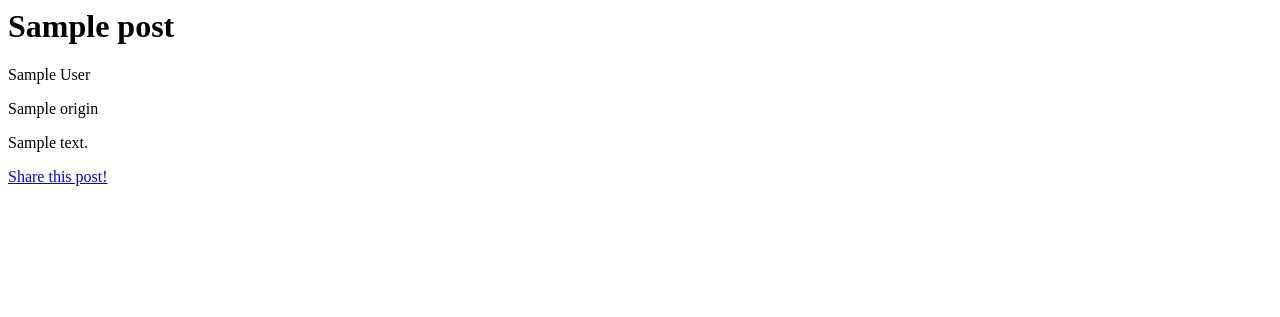
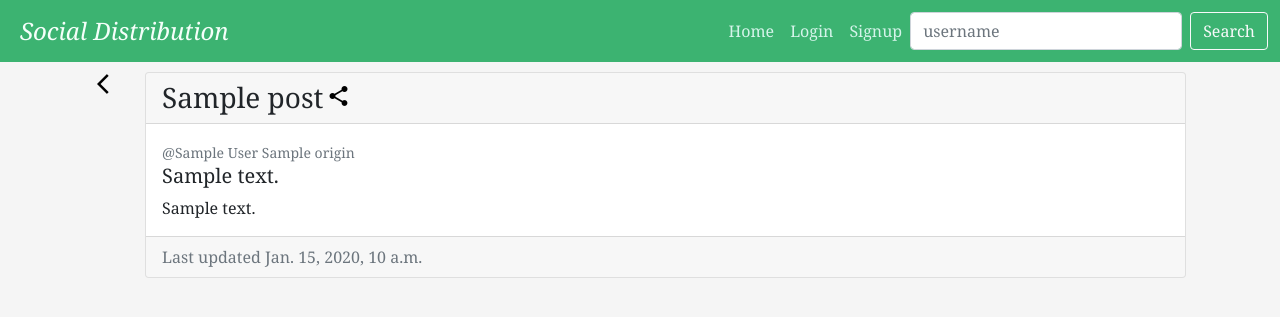
Before and after one commit to CMPUT404W21-Team3/social-distribution, a Django app: template social_distribution/Profile/templates/profile/post.html in a window 1280 px wide. Shown: the top 317 px of the page. Run offline with Django 3.2, Linux system fonts and the light colour scheme; data comes from the database, SQL or seed files in the repository; tables that the repository leaves empty hold one stand-in row (values such as "Sample post"); the template is opened without the code that fills it: values that come from a table or form of the project are taken from there, most other values are stand-ins (such as "Sample title", 1, 10 or a date in 2020); some libraries are stand-ins or nearby versions.

Commit message:
added style for single post

```diff
--- a/social_distribution/Profile/static/profile/base.css
+++ b/social_distribution/Profile/static/profile/base.css
@@ -41,7 +41,7 @@ form {
 }
 
 .home {
-    margin: 10% auto;
+    margin: 5% auto;
     width: fit-content;
     text-align: center;
 }
@@ -68,6 +68,10 @@ nav div div ul {
 
 .navbar-brand {
     font-size: 1.5em;
+}
+
+.card-body {
+    text-align: left;
 }
 
 .card-body h5 a {
@@ -109,3 +113,32 @@ nav div div ul {
 .return {
     margin: 11px;
 }
+
+.login {
+    margin-top: 20px;
+}
+
+.no-post {
+    margin: 16px;
+}
+
+.material-icons a {
+    text-decoration: none;
+    color: black;
+    margin-left: 3px;
+}
+
+/* http://google.github.io/material-design-icons/#icon-images-for-the-web */
+/* Rules for sizing the icon. */
+.material-icons.md-18 { font-size: 18px; }
+.material-icons.md-24 { font-size: 24px; }
+.material-icons.md-36 { font-size: 36px; }
+.material-icons.md-48 { font-size: 48px; }
+
+/* Rules for using icons as black on a light background. */
+.material-icons.md-dark { color: rgba(0, 0, 0, 0.54); }
+.material-icons.md-dark.md-inactive { color: rgba(0, 0, 0, 0.26); }
+
+/* Rules for using icons as white on a dark background. */
+.material-icons.md-light { color: rgba(255, 255, 255, 1); }
+.material-icons.md-light.md-inactive { color: rgba(255, 255, 255, 0.3); }
--- a/social_distribution/Profile/templates/profile/base.html
+++ b/social_distribution/Profile/templates/profile/base.html
@@ -6,6 +6,9 @@
 		{% load static %}
 		<link href="https://cdn.jsdelivr.net/npm/bootstrap@5.0.0-beta2/dist/css/bootstrap.min.css" rel="stylesheet" integrity="sha384-BmbxuPwQa2lc/FVzBcNJ7UAyJxM6wuqIj61tLrc4wSX0szH/Ev+nYRRuWlolflfl" crossorigin="anonymous">
 		<link rel="stylesheet" type="text/css" href="{% static 'profile/base.css' %}">
+    <link rel="stylesheet" href="https://cdn.jsdelivr.net/npm/bootstrap-icons@1.4.0/font/bootstrap-icons.css">
+    <link href="https://fonts.googleapis.com/icon?family=Material+Icons"
+      rel="stylesheet">
   	</head>
 
  	<body>
@@ -33,7 +36,7 @@
                 </li>
               {% endif %}
               </ul>
-              <form class="d-flex" action="search" method="POST">
+              <form class="d-flex" action="/search" method="POST">
                 {% csrf_token %}
                 <input class="form-control me-2" type="text" name="query" id="query" required placeholder="username" aria-label="Search">
                 <button class="btn btn-outline-light" type="submit" value="Search">Search</button>
--- a/social_distribution/Profile/templates/profile/list.html
+++ b/social_distribution/Profile/templates/profile/list.html
@@ -32,7 +32,7 @@
         </div> -->
     </div>
     {% else %}
-        <p>{{user.first_name}} {{user.last_name}} has no friends<p>
+        <p>No friends<p>
     {% endif %}
 
   <h2>Pending Requests</h2>
--- a/social_distribution/Profile/templates/profile/login.html
+++ b/social_distribution/Profile/templates/profile/login.html
@@ -1,9 +1,9 @@
 {% extends 'base.html' %}
 
 {% block content %}
-  <h2>Log in to My Site</h2>
+  <h2 class="fst-italic text-center login">Log in to My Site</h2>
   {% if form.errors %}
-    <p style="color: red">Your username and password didn't match. Please try again.</p>
+    <p class="text-center" style="color: red">Your username and password didn't match. Please try again.</p>
   {% endif %}
   <form method="post">
     {% csrf_token %}
@@ -20,7 +20,7 @@
         {% endif %}
       </p>
     {% endfor %}
-    <button type="submit">Log in</button>
+    <button class="btn btn-primary" type="submit">Log in</button>
     <a href="{% url 'Profile:signup' %}">New to My Site? Sign up</a>
   </form>
 {% endblock %}
--- a/social_distribution/Profile/templates/profile/post.html
+++ b/social_distribution/Profile/templates/profile/post.html
@@ -1,19 +1,53 @@
-<h1>{{post.title}}</h1>
-<p>{{post.author}}</p>
-<p>{{post.origin}}</p>
+{% extends 'base.html' %}
+
+{% block content %}
+
+<!-- {% if post.content_type == 'text/markdown' %}
+    <p>{{content | safe}}</p>
+{% else %}
+    <p>{{post.content | linebreaks}}</p>
+{% endif %} -->
+
+<!-- <div>
+    <a href="{% url 'Profile:share_post' post_id=post.id %}">Share this post!</a>
+</div> -->
+
 {% if post.content_type == 'text/markdown' %}
     <p>{{content | safe}}</p>
 {% else %}
-    <p>{{post.content | linebreaks}}</p>
+    <div class="container" style="margin-top: 10px;">
+        <div class="row">
+            <div class="col-sm-auto">
+                <span class="material-icons"><a href="/">arrow_back_ios</a></span>
+            </div>
+            <div class="col">
+                <div class="card">
+                    <h3 class="card-header">{{post.title}}<span class="material-icons">
+                    <a href="{% url 'Profile:share_post' post_id=post.id %}">share</a></span></h3>
+                    <div class="card-body">
+                    <p class="card-text" style="margin: 0;"><small class="text-muted">@{{post.author}} {{post.origin}}</small></p>
+                    <h5 class="card-title">{{post.description}}</h5>
+                    <p class="card-text">{{post.content}}</p>
+                    {% if post.author.id == current_user.profile.id %}
+                    <div class="row">
+                        <div class="col-sm">
+                            <span class="material-icons md-24"><a href="{% url 'Profile:edit_post' post_id=post.id %}">create</a></span>
+                        </div>
+                        <div class="col-10">
+                        </div>
+                        <div class="col-sm">
+                            <a class="btn btn-danger btn-sm" href="{% url 'Profile:delete_post' post_id=post.id %}">Delete</a>
+                        </div>
+                    </div>
+            <!-- </div> -->
+                    {% endif %}
+                </div>
+                <div class="card-footer text-muted">
+                    Last updated {{post.timestamp}}
+                </div>
+            </div>
+        </div>
+    </div>
 {% endif %}
 
-<div>
-    <a href="{% url 'Profile:share_post' post_id=post.id %}">Share this post!</a>
-</div>
-
-{% if post.author.id == current_user.profile.id %}
-    <div>
-        <a href="{% url 'Profile:edit_post' post_id=post.id %}">Edit this post</a></br>
-        <a href="{% url 'Profile:delete_post' post_id=post.id %}">Delete this post</a>
-    <div>
-{% endif %}
+{% endblock %}
--- a/social_distribution/Profile/templates/profile/posts.html
+++ b/social_distribution/Profile/templates/profile/posts.html
@@ -39,7 +39,7 @@
                 </div>
         </div>
     {% else %}
-        <p>{{author.user.first_name}} {{author.user.last_name}} has no posts<p>
+        <p class="no-post h5">No Posts<p>
     {% endif %}
 
 {% endblock %}
--- a/social_distribution/Profile/templates/profile/profile.html
+++ b/social_distribution/Profile/templates/profile/profile.html
@@ -38,7 +38,7 @@
     <div class="col-md-3">
       <div class="input-group">
         <span class="input-group-text">Birth date</span>
-        <input type="date" aria-label="Birth date" class="form-control" name="birth_date" value={{profile_form.birth_date.value}}>
+        <input type="date" aria-label="Birth date" class="form-control" name="birth_date" value="{{profile_form.birth_date.value}}">
       </div>
     </div>
   </div>
--- a/social_distribution/Profile/templates/profile/signup.html
+++ b/social_distribution/Profile/templates/profile/signup.html
@@ -1,7 +1,7 @@
 {% extends 'base.html' %}
 
 {% block content %}
-  <h2>Sign up</h2>
+  <h2 class="fst-italic text-center login">Sign up</h2>
   <form method="post">
     {% csrf_token %}
     {% for field in form %}
@@ -16,6 +16,6 @@
         {% endfor %}
       </p>
     {% endfor %}
-    <button type="submit">Sign up</button>
+    <button class="btn btn-primary"type="submit">Sign up</button>
   </form>
 {% endblock %}
```
Also changed, not shown: social_distribution/Profile/templates/profile/home.html (+28 -4 lines).
